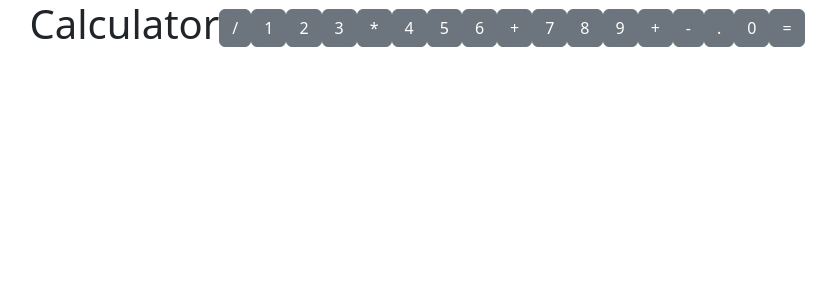
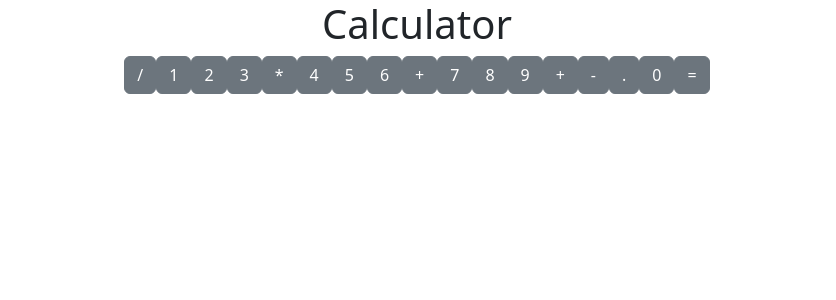
Before and after one commit to Aloeverras/Calculator_react_TypeScript, a React (Vite) app in the folder frontend/: page / in a window 1280 px wide. Shown: the top 300 px of the page, without its empty margins (223-1059 px from the left). Built offline with nearby package versions, Linux system fonts and the light colour scheme.

Commit message:
comming frontend

```diff
--- a/frontend/src/App.tsx
+++ b/frontend/src/App.tsx
@@ -3,7 +3,7 @@ import Calculator from "./components/Calculator"
 function App() {
 
   return (
-    <div className="w-100 d-flex justify-content-center align-items-center">
+    <div className="w-100 d-flex justify-content-center align-items-center flex-column">
       <h1>Calculator</h1>
       <Calculator/>
     </div>
```
